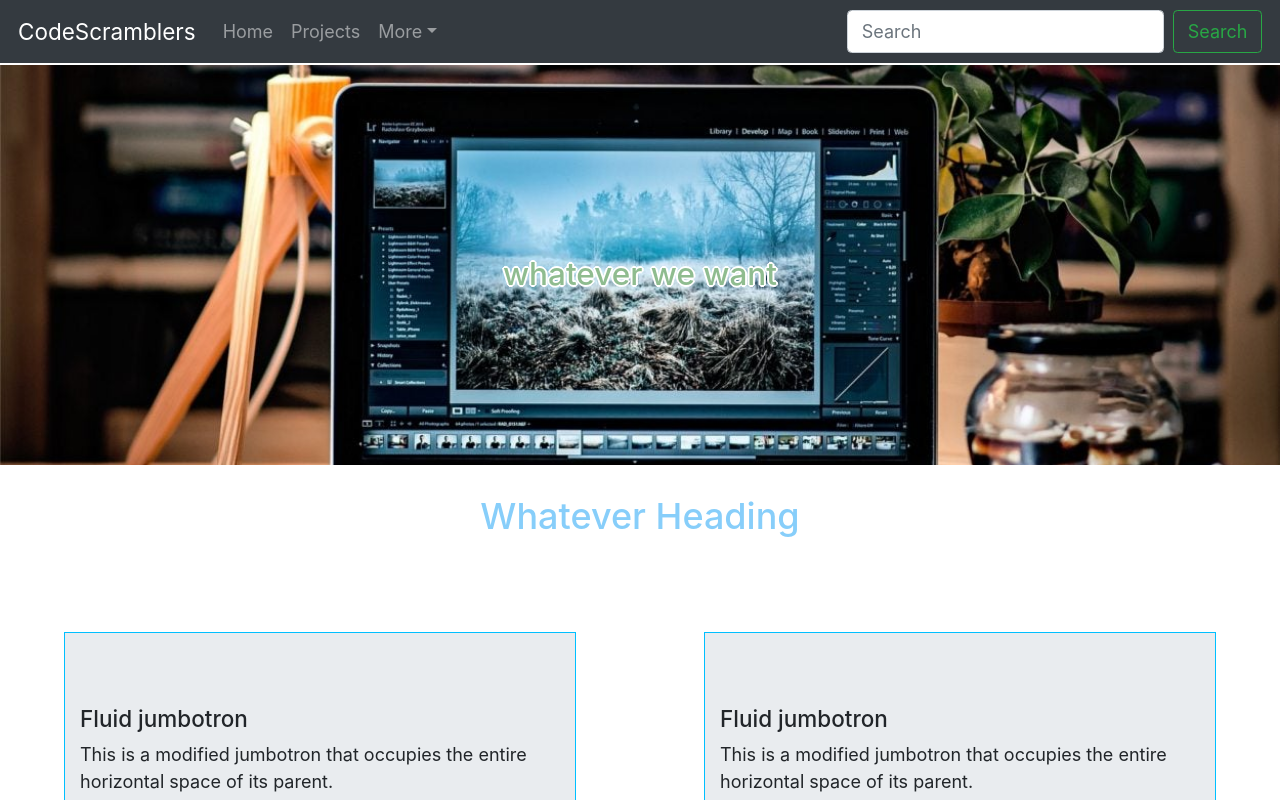
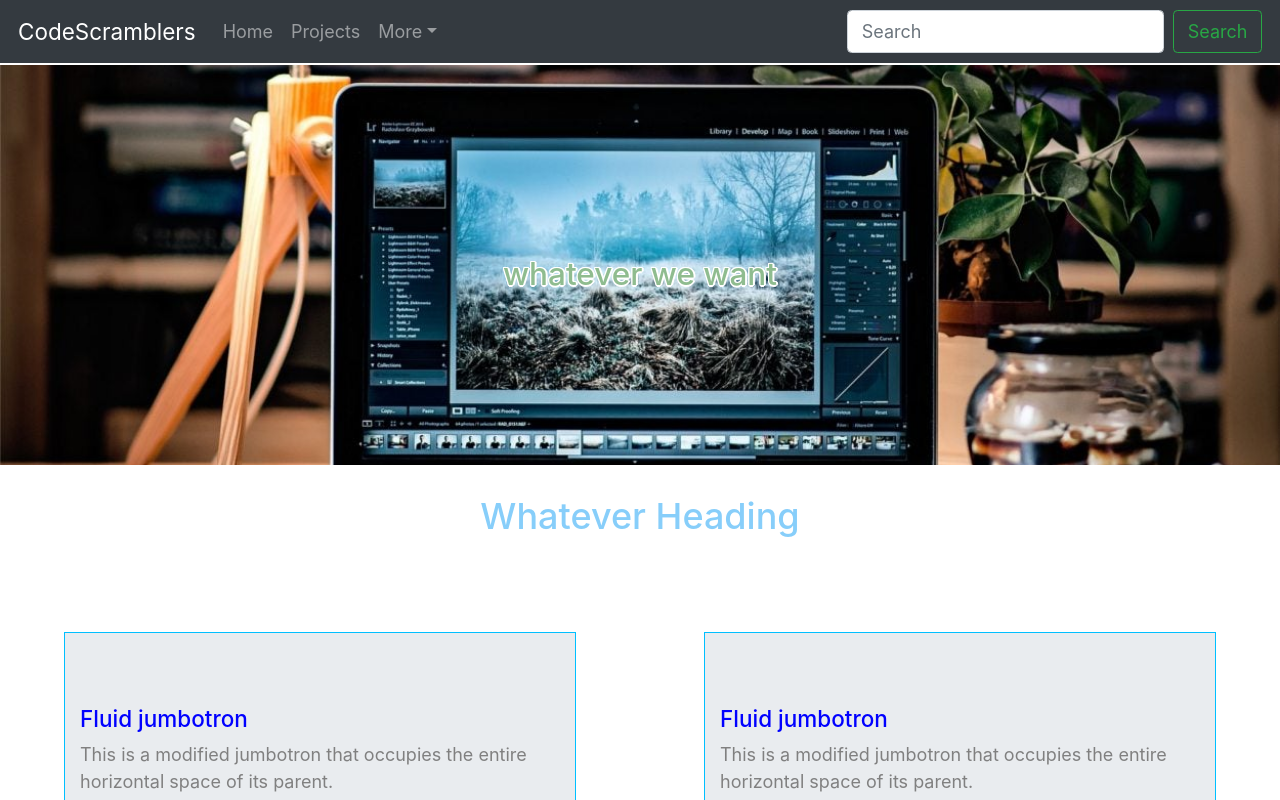
Before and after one commit to 87johnboyle/cs_website, a Next.js app: page / in a window 1280 px wide. Shown: the top 800 px of the page. Built offline with nearby package versions, Linux system fonts and the light colour scheme.

Commit message:
added changes

```diff
--- a/pages/styles/index.module.css
+++ b/pages/styles/index.module.css
@@ -60,7 +60,7 @@
     text-align: center;
     padding-top: 190px;
     color: darkseagreen;
-    text-shadow: 2px 0 0 #fff, -2px 0 0 #fff, 0 2px 0 #fff, 0 -2px 0 #fff, 1px 1px #fff, -1px -1px 0 #fff, 1px -1px 0 #fff, -1px 1px 0 #fff;
+    text-shadow: 2px 0 0 white, -1px 0 0 white, 0 2px 0 white, 0 -1px 0 white, 1px 1px white, -1px -1px 0 white, 1px -1px 0 white, -1px 1px 0 white;
 }
 
 .Jumbotron{
@@ -71,6 +71,8 @@
     border-radius: 5px;
     border: 1px solid deepskyblue;
     background-color: lightblue;
+    animation-name: example;
+    animation-duration: 3s;
 }
 
 .boxesContainer{
@@ -80,10 +82,14 @@
     /* justify-content: space-between; */
 }
 
-.boxText{
-
+.Jumbotron h5{
+   color: blue;
 }
 
+.Jumbotron p{
+    color: grey;
+    /* text-shadow: 2px 0 0 black, -1px 0 0 black, 0 2px 0 black, 0 -1px 0 black, 1px 1px black, -1px -1px 0 black, 1px -1px 0 black, -1px 1px 0 black; */
+}
 
 
 
```
